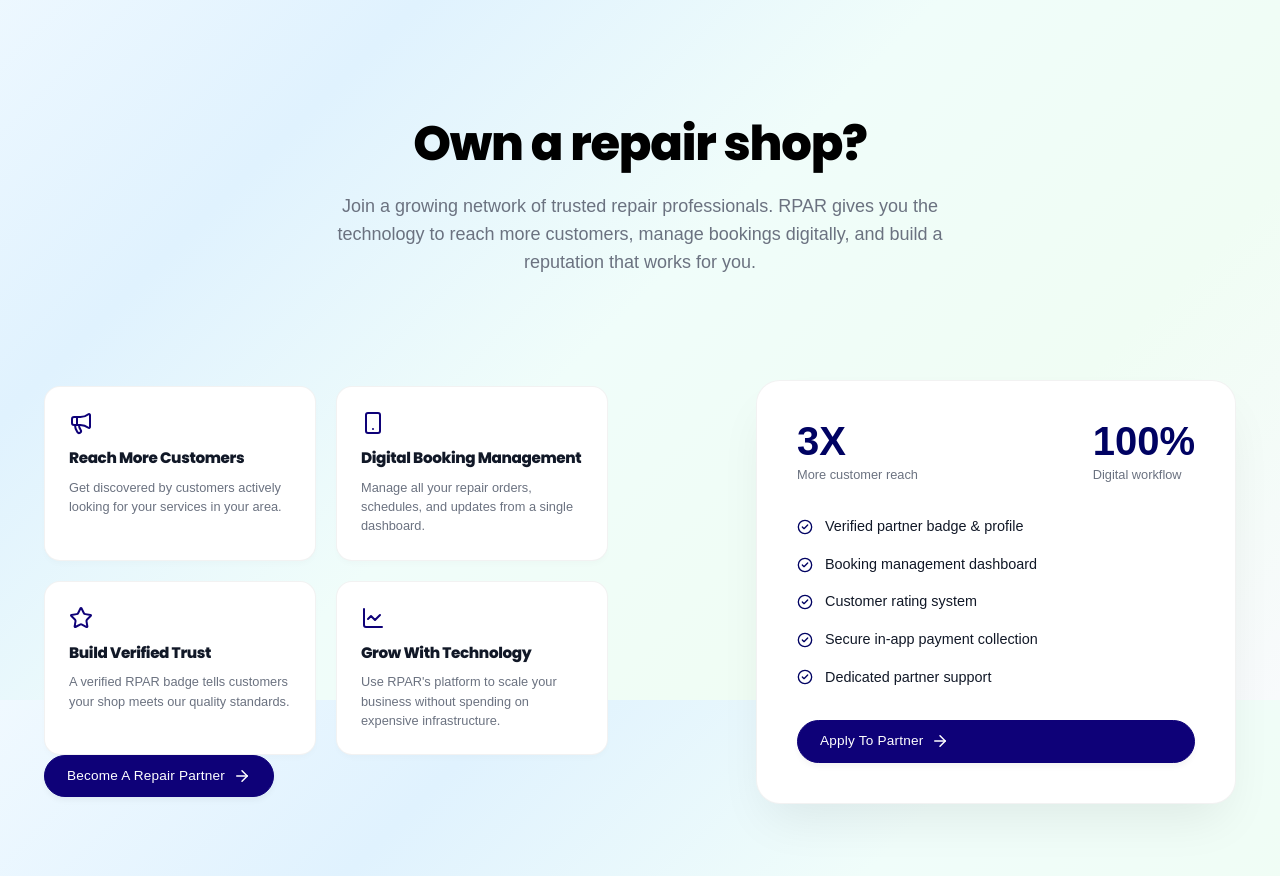
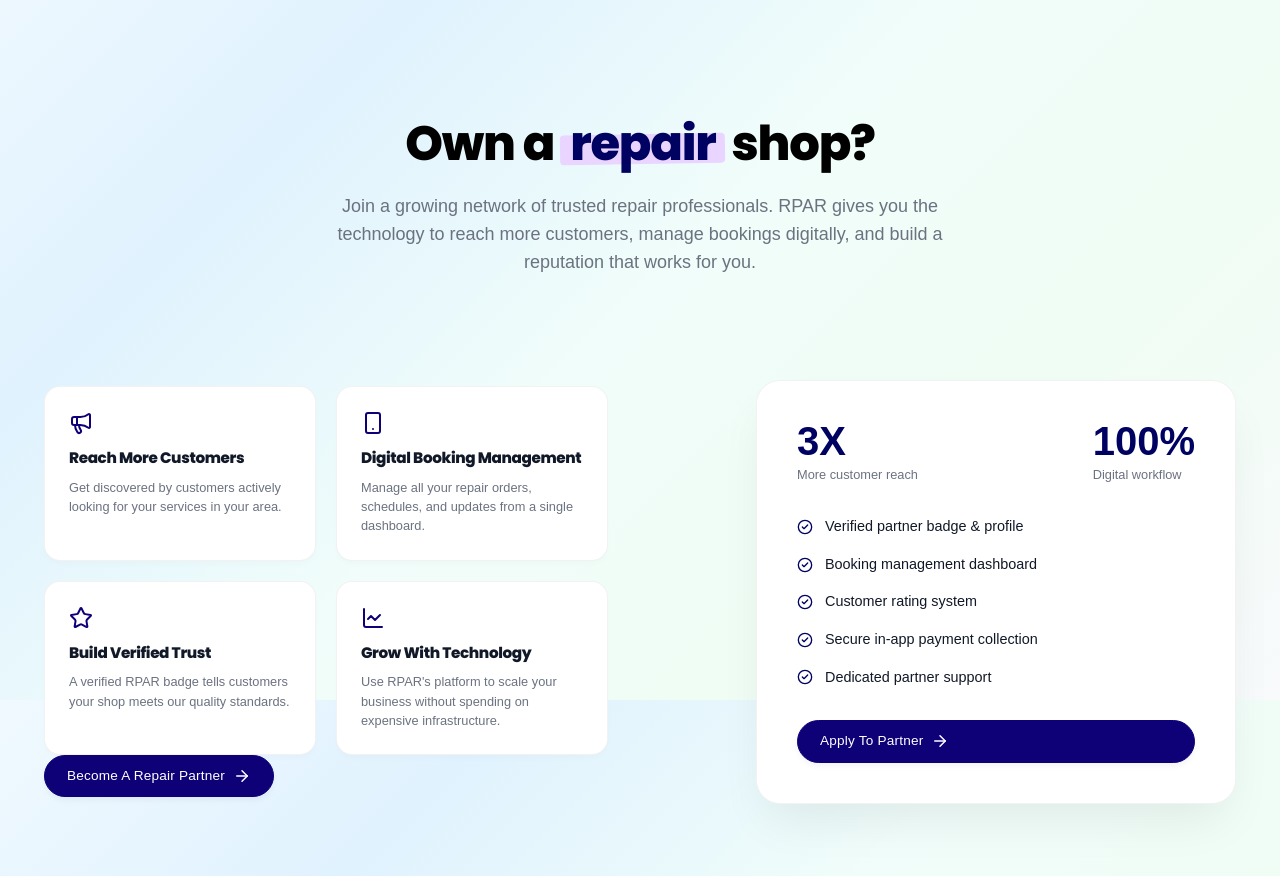
Before and after one commit to Saneajayy/rparwebb, a React (Vite) app: page / in a window 1280 px wide. Shown: the part 2500-3376 px from the top of the page. Built offline with nearby package versions, Linux system fonts and the light colour scheme; a web font is replaced by a local one.

Commit message:
UI: highlight 'repair' in Partner heading for consistency

```diff
--- a/src/pages/Partner.jsx
+++ b/src/pages/Partner.jsx
@@ -27,7 +27,7 @@
   return (
     <div className="partner-container max-w-7xl section">
       <div className="text-center mb-16 reveal">
-        <h1 className="text-5xl font-bold mb-6">Own a repair shop?</h1>
+        <h1 className="text-5xl font-bold mb-6">Own a <span className="highlight" style={{ color: '#000262' }}>repair</span> shop?</h1>
         <p className="text-muted text-lg mb-10 max-w-2xl mx-auto">
           Join a growing network of trusted repair professionals. RPAR gives you the technology to reach more customers, manage bookings digitally, and build a reputation that works for you.
         </p>
```
